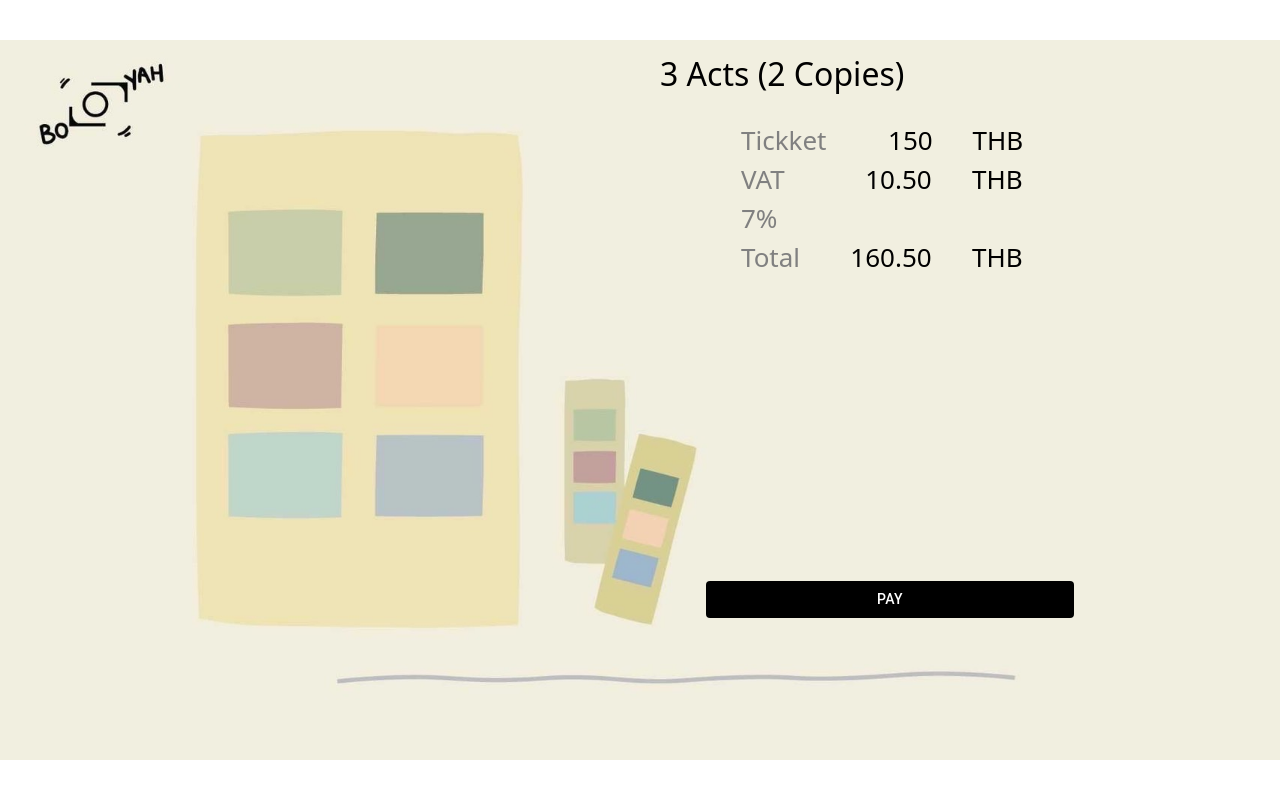
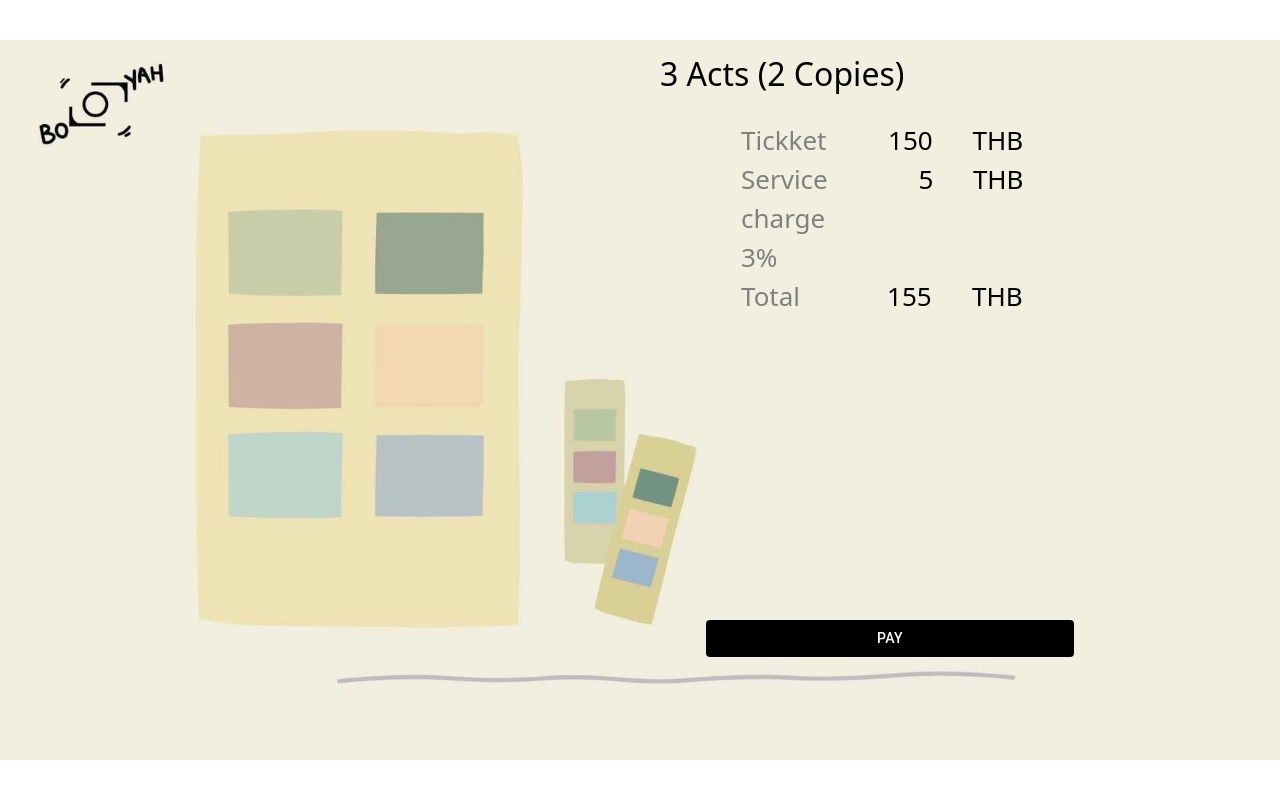
Before and after one commit to watcharakan/Photobooth, a React (Create React App) app in the folder client/dslr-client/: page /list in a window 1280 px wide. Built offline with nearby package versions, Linux system fonts and the light colour scheme.

Commit message:
price ui

```diff
--- a/client/dslr-client/src/components/list.js
+++ b/client/dslr-client/src/components/list.js
@@ -55,13 +55,13 @@ class List extends React.Component {
                                 <Col>THB</Col>
                             </Row>
                             <Row>
-                                <Col style={{ textAlign: 'left', color: 'grey' }}>VAT 7%</Col>
-                                <Col style={{ textAlign: 'right' }}>10.50</Col>
+                                <Col style={{ textAlign: 'left', color: 'grey' }}>Service charge 3%</Col>
+                                <Col style={{ textAlign: 'right' }}>5</Col>
                                 <Col>THB</Col>
                             </Row>
                             <Row>
                                 <Col style={{ textAlign: 'left', color: 'grey' }}>Total</Col>
-                                <Col style={{ textAlign: 'right' }}>160.50</Col>
+                                <Col style={{ textAlign: 'right' }}>155</Col>
                                 <Col>THB</Col>
                             </Row>
                         </Container>
```
